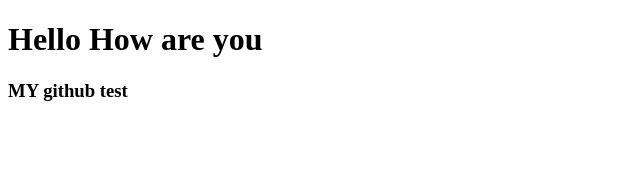
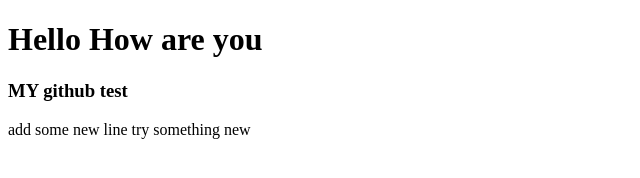
Before and after one commit to mmsabit/My-gitub-test, a plain HTML site: page index.html in a window 1280 px wide. Shown: the whole page, without its empty margins (0-640 px from the left). Drawn offline with Linux system fonts and the light colour scheme.

Commit message:
My second push

```diff
--- a/index.html
+++ b/index.html
@@ -8,5 +8,6 @@
 <body>
     <h1>Hello How are you</h1>
     <h3>MY github test</h3>
+    <p>add some new line try something new </p>
 </body>
 </html>
```
